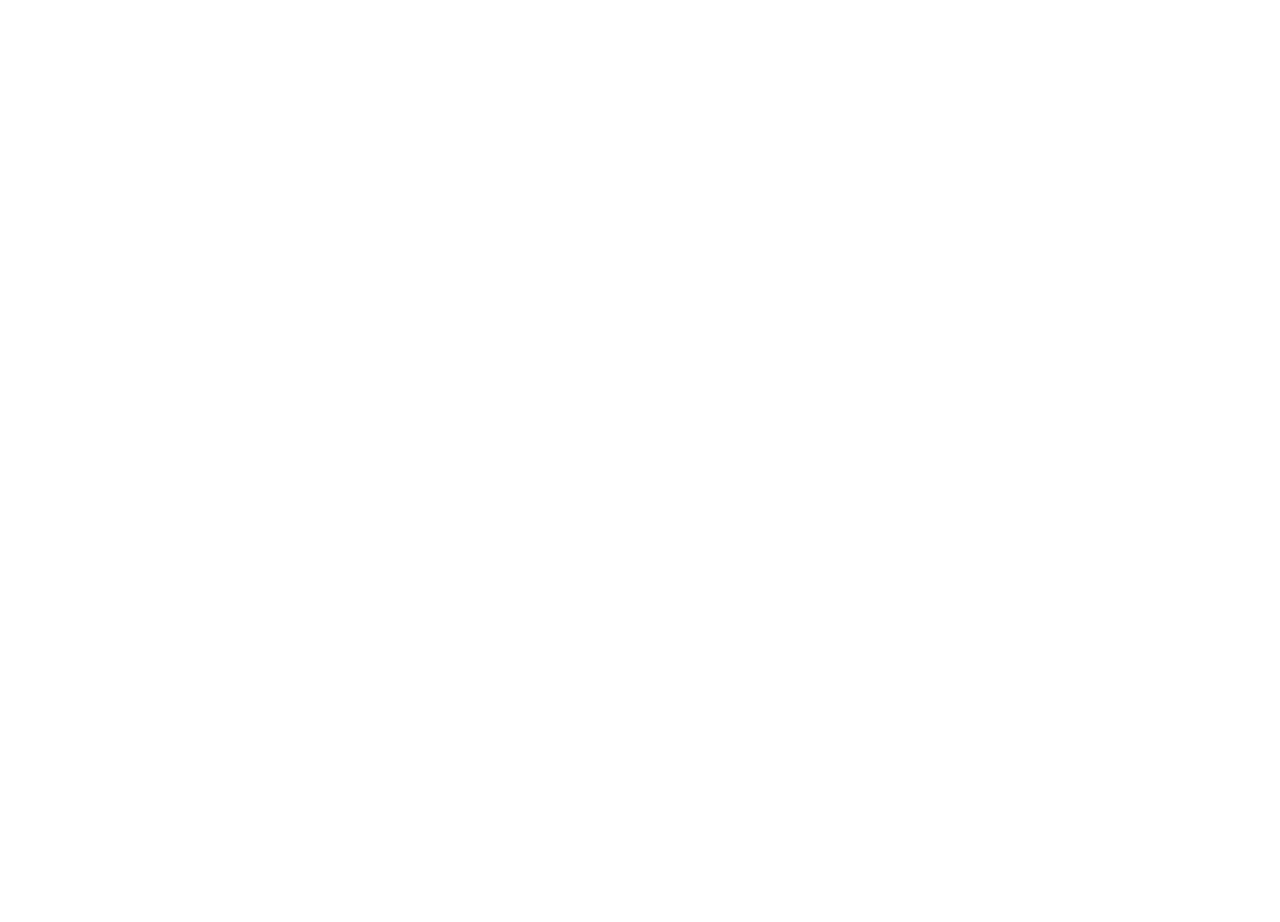
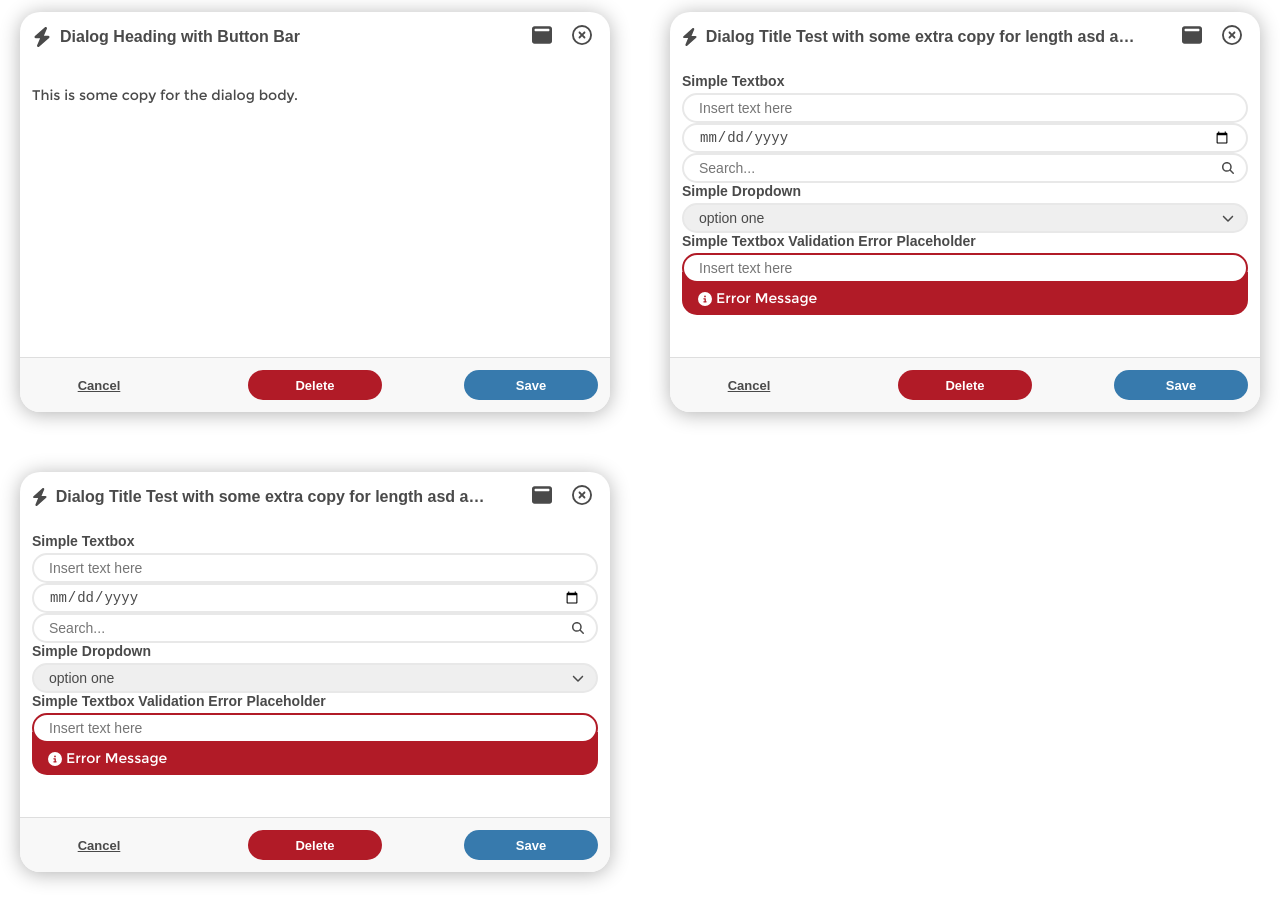
Before and after one commit to dylan-jones/vastechtest, a React (Vite) app: page / in a window 1280 px wide. Shown: the part 940-1862 px from the top of the page. Before the commit the page ends 940 px from the top, so only its background shows below. Built offline with nearby package versions, Linux system fonts and the light colour scheme; a web font is replaced by a local one.

Commit message:
further setup and updates

```diff
--- a/src/App.tsx
+++ b/src/App.tsx
@@ -7,6 +7,7 @@ import Date from './components/UI/Date'
 import Select from './components/UI/Select'
 
 import { Dialog } from './components/Dialog'
+import Search from './components/UI/Search'
 
 const handleButtonClick = (e: MouseEvent<HTMLButtonElement>) => {
   e.preventDefault();
@@ -50,22 +51,63 @@ function App() {
         <FormDisplay>
           <Button onClick={handleButtonClick}>Test Button</Button>
           <Date />
-          <Input />
+          <Input label="Input text" />
+          <Input label="Input text with error" initialError />
+          <Search  />
           <Select name="test" label="Test Select" arrayVal={selectValue}  />
         </FormDisplay>
       </Section>
       <Section>
         <DialogDisplay>
+          {/* Simple Dialog */}
           <Dialog>
-            <Dialog.Header title="Dialog Title Test" />
+            <Dialog.Header />
+            <Dialog.Body></Dialog.Body>
+          </Dialog>
+
+          {/* Dialog with Heading */}
+          <Dialog>
+            <Dialog.Header title="Dialog Heading" />
             <Dialog.Body>
               <p>This is some copy for the dialog body.</p>
             </Dialog.Body>
           </Dialog>
+
+          {/* Dialog with Heading and Button bar */}
+          <Dialog>
+            <Dialog.Header title="Dialog Heading with Button Bar" />
+            <Dialog.Body>
+              <p>This is some copy for the dialog body.</p>
+            </Dialog.Body>
+            <Dialog.Footer cancel={handleButtonClick} delete={handleButtonClick} save={handleButtonClick} />
+          </Dialog>
+
+          {/* Dialog with long heading, button bar and controls */}
           <Dialog>
             <Dialog.Header title="Dialog Title Test with some extra copy for length asd asd asd asd asd as" />
             <Dialog.Body>
-              <p>This is some copy for the dialog body.</p>
+              <form>
+                <Input label="Simple Textbox" />
+                <Date />
+                <Search  />
+                <Select name="test" label="Simple Dropdown" arrayVal={selectValue}  />
+                <Input label="Simple Textbox Validation Error Placeholder" initialError />
+              </form>
+            </Dialog.Body>
+            <Dialog.Footer cancel={handleButtonClick} delete={handleButtonClick} save={handleButtonClick} />
+          </Dialog>
+
+          {/* Dialog with long heading, button bar, controls and overflow */}
+          <Dialog>
+            <Dialog.Header title="Dialog Title Test with some extra copy for length asd asd asd asd asd as" />
+            <Dialog.Body>
+              <form>
+                <Input label="Simple Textbox" />
+                <Date />
+                <Search  />
+                <Select name="test" label="Simple Dropdown" arrayVal={selectValue}  />
+                <Input label="Simple Textbox Validation Error Placeholder" initialError />
+              </form>
             </Dialog.Body>
             <Dialog.Footer cancel={handleButtonClick} delete={handleButtonClick} save={handleButtonClick} />
           </Dialog>
--- a/src/components/dialog/Dialog.jsx
+++ b/src/components/Dialog/Dialog.tsx
@@ -1,3 +1,5 @@
+import { type ReactNode } from 'react'
+
 import { styled } from 'styled-components'
 
 import DialogHeader from './DialogHeader'
@@ -27,7 +29,7 @@ const DialogContainer = styled.div`
     height: 100%;
 `;
 
-const Dialog = ({ children }) => {
+const Dialog = ({ children = '' }: { children: ReactNode }) => {
     return (
         <DialogWrapper>
             <DialogContainer>
--- a/src/components/dialog/DialogBody.jsx
+++ b/src/components/Dialog/DialogBody.tsx
@@ -1,3 +1,4 @@
+import { type ReactNode } from 'react';
 import { styled } from 'styled-components'
 
 const BodyWrapper = styled.div`
@@ -21,7 +22,7 @@ const BodyWrapper = styled.div`
     }
 `;
 
-const DialogBody = ({ children }) => {
+const DialogBody = ({ children }: { children: ReactNode }) => {
     return (
         <BodyWrapper>
             {children}
--- a/src/components/dialog/DialogFooter.jsx
+++ b/src/components/Dialog/DialogFooter.tsx
@@ -10,7 +10,7 @@ const FooterWrapper = styled.footer`
   background-color: ${({ theme }) => theme.colors.panel};
 `;
 
-const DialogFooter = ({ cancel, delete: del, save }) => {
+const DialogFooter = ({ cancel, delete: del, save } : {cancel : any, delete: any, save: any}) => {
   return (
     <FooterWrapper>
       {cancel && (
--- a/src/components/dialog/DialogHeader.jsx
+++ b/src/components/Dialog/DialogHeader.tsx
@@ -15,6 +15,7 @@ const HeaderActions = styled.div`
     align-items: center;
     gap: ${({ theme }) => theme.spacing.sm};
     flex-shrink: 0;
+    margin-left: auto;
 `;
 
 const ActionButton = styled.button`
@@ -49,13 +50,15 @@ const HeaderTitle = styled.h3`
     text-overflow: ellipsis;
 `;
 
-const DialogHeader = ({ title }) => {
+const DialogHeader = ({ title = '' } : {title: string}) => {
     return (
         <HeaderWrapper>
-            <TitleWrap>
-                <FaBolt size={20} />
-                <HeaderTitle>{title}</HeaderTitle>
-            </TitleWrap>
+            {title &&
+                <TitleWrap>
+                    <FaBolt size={20} />
+                    <HeaderTitle>{title}</HeaderTitle>
+                </TitleWrap>
+            }
             <HeaderActions>
                 <ActionButton aria-label="Maximize dialog">
                     <FaWindowMaximize size={20} />
--- a/src/components/ui/Button.tsx
+++ b/src/components/ui/Button.tsx
@@ -1,10 +1,10 @@
-import { ReactNode } from "react";
+import { type ReactNode, type ButtonHTMLAttributes } from "react";
 
 import styled, { css } from "styled-components";
 
 type ButtonVariants = "save" | "delete" | "close";
 
-interface ButtonProps {
+interface ButtonProps extends ButtonHTMLAttributes<HTMLButtonElement> {
     $variant?: ButtonVariants;
     children?: ReactNode;
 }
@@ -57,9 +57,9 @@ const StyledButton = styled.button<ButtonProps>`
     }
 `;
 
-const Button = ({ $variant = "save", onClick, children, ...props }: ButtonProps) => {
+const Button = ({ $variant = "save", children, ...props }: ButtonProps) => {
     return (
-        <StyledButton $variant={$variant} onClick={onClick} {...props}>
+        <StyledButton $variant={$variant} {...props}>
             {children}
         </StyledButton>
     )
--- a/src/components/ui/Input.tsx
+++ b/src/components/ui/Input.tsx
@@ -1,7 +1,26 @@
-import { useState } from "react";
+import { useState, useId } from "react";
 import { styled } from "styled-components";
+import { FaCircleInfo } from "react-icons/fa6";
 
-const StyledInput = styled.input`
+interface StyledInputProps {
+    $hasError?: boolean;
+}
+
+const InputContainer = styled.div`
+    display: flex;
+    flex-direction: column;
+    gap: ${({ theme }) => theme.spacing.xs};
+    position: relative;
+    flex: 1;
+`;
+
+const InputLabel = styled.label`
+    font-size: 1.4rem;
+    font-weight: 600;
+    color: ${({ theme }) => theme.colors.text};
+`;
+
+const StyledInput = styled.input<StyledInputProps>`
     appearance: none;
     -webkit-appearance: none;
     -moz-appearance: none;
@@ -12,17 +31,53 @@ const StyledInput = styled.input`
     padding: ${({ theme }) => theme.input.padding};
     font-size: 1.4rem;
     font-weight: 200;
+    z-index: 1;
+
+    border-color: ${({ $hasError, theme }) => $hasError ? theme.colors.secondary : theme.input.border || 'initial'};
 `;
 
-const Input = ({placeholder = 'Insert text here'}) => {
+const Error = styled.div`
+    display: flex;
+    align-items: center;
+    min-height: ${({ theme }) => theme.input.height};
+    color: #fff;
+    background-color: ${({ theme }) => theme.colors.secondary};
+    gap: ${({ theme }) => theme.spacing.xs};
+    padding: ${({ theme }) => theme.spacing.sm} ${({ theme }) => theme.spacing.md};
+    border-top: 1rem solid ${({ theme }) => theme.colors.secondary};
+    z-index: 0;
+    position: relative;
+    bottom: 0;
+    width: 100%;
+    font-size: 1.4rem;
+    border-radius: 0 0 1.5rem 1.5rem;
+    margin-top: -1.5rem;
+`;
+
+const Input = ({
+        label = '',
+        placeholder = 'Insert text here',
+        initialError = false,
+        ...props
+    }) => {
     const [value, setValue] = useState('');
+    const [error] = useState(initialError)
+    const id = useId()
+
     return (
+        <InputContainer>
+            {label && <InputLabel htmlFor={id}>{label}</InputLabel>}
             <StyledInput
                 type="text"
                 placeholder={placeholder}
                 value={value}
                 onChange={(e) => setValue(e.target.value)}
+                id={id}
+                $hasError={Boolean(error)}
+                {...props}
                 />
+            {error && <Error><FaCircleInfo /> Error Message</Error>}
+        </InputContainer>
     );
 }
 
--- /dev/null
+++ b/src/components/ui/Search.tsx
@@ -0,0 +1,41 @@
+import { styled } from 'styled-components'
+import { FaMagnifyingGlass } from "react-icons/fa6";
+
+import Input from "./Input"
+
+const SearchContainer = styled.div`
+    display: flex;
+    align-items: center;
+    position: relative;
+    width: 100%;
+`;
+
+const SearchInput = styled(Input) `
+    padding-right: ${({ theme }) => theme.spacing.xl};
+`;
+
+const IconContainer = styled.div`
+    position: absolute;
+    right: 14px;
+    display: flex;
+    align-items: center;
+    justify-content: center;
+    pointer-events: none;
+    font-size: 1.2rem;
+    z-index: 1;
+`;
+
+const Search = ({ placeholder = 'Search...'}) => {
+    return (
+        <SearchContainer>
+            <SearchInput
+                placeholder={placeholder}
+            />
+            <IconContainer>
+                <FaMagnifyingGlass />
+            </IconContainer>
+        </SearchContainer>
+    )
+}
+
+export default Search;
--- a/src/components/ui/Select.tsx
+++ b/src/components/ui/Select.tsx
@@ -67,12 +67,12 @@ const Select = ({ name, label, arrayVal = [] }: SelectProps) => {
             {label && <SelectLabel htmlFor={id}>{label}</SelectLabel>}
             <SelectWrapper>
                 <StyledSelect id={id} name={name}>
-                {arrayVal.map((item, index) =>
-                    <option key={index} value={item.toLowerCase()}>{item}</option>
+                    {arrayVal.map((item, index) =>
+                        <option key={index} value={item.toLowerCase()}>{item}</option>
                     )}
                     </StyledSelect>
                     <IconContainer>
-                    <FaChevronDown />
+                        <FaChevronDown />
                     </IconContainer>
             </SelectWrapper>
         </SelectContainer>
```
Also changed, not shown: src/styled.d.ts (added, +8 -0 lines), src/components/Dialog/index.ts (renamed from src/components/dialog/index.jsx). Lines whose indentation alone changed are shown as unchanged.
